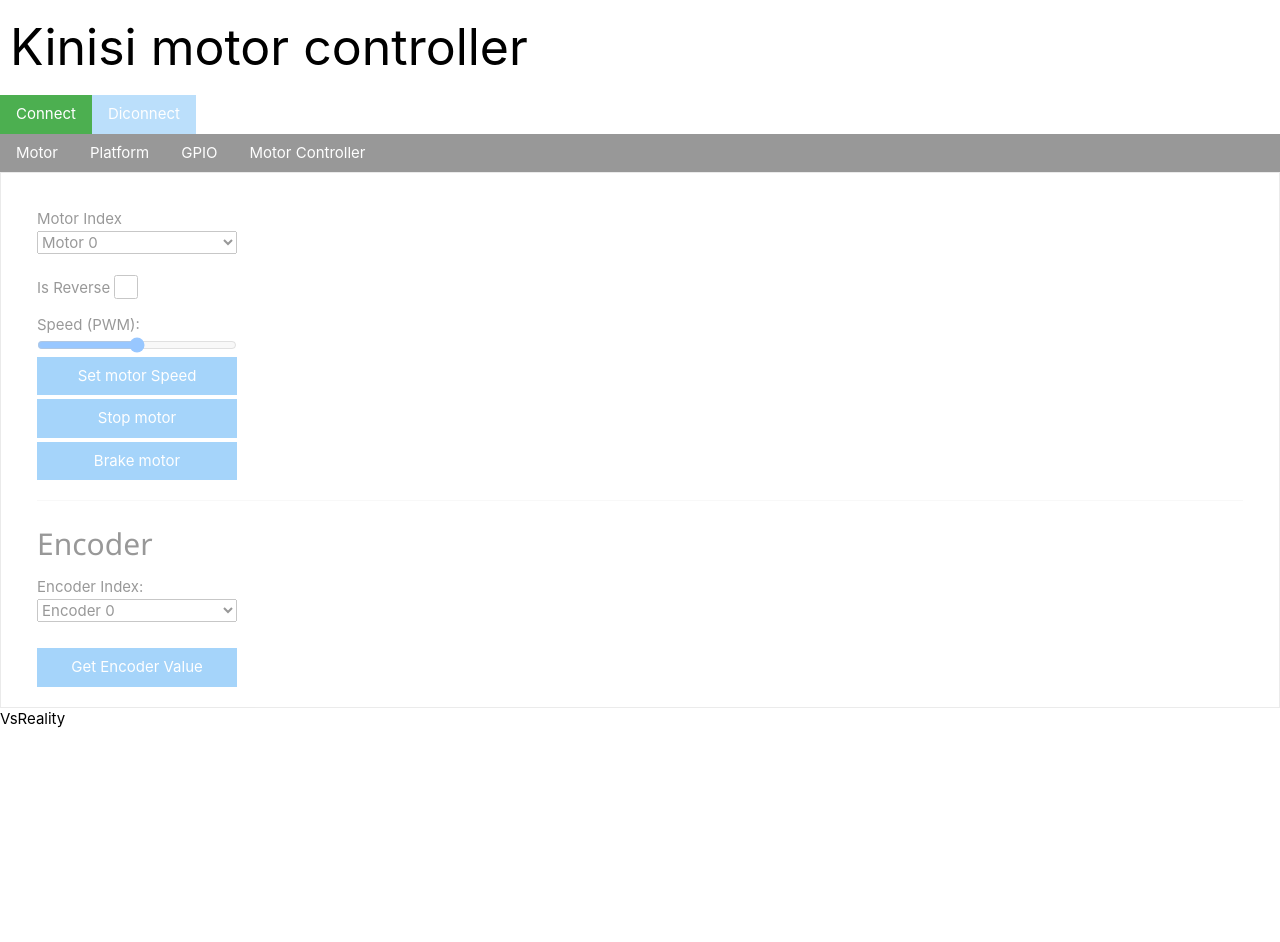
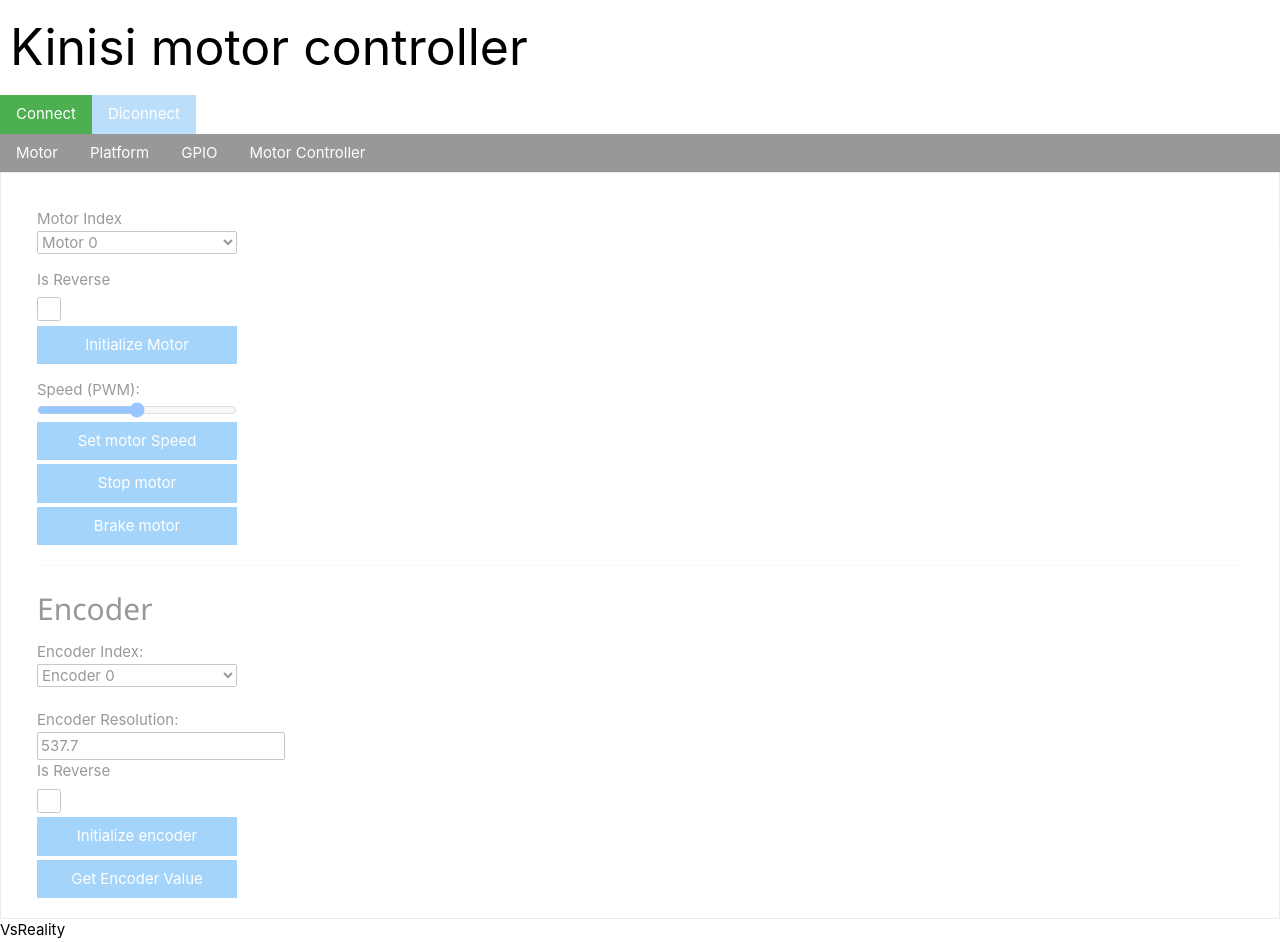
Before and after one commit to szolotykh/jskinisi, a React (Create React App) app: page / in a window 1280 px wide. Before the commit the page ends 800 px from the top, so only its background shows below. Built offline with nearby package versions, Linux system fonts and the light colour scheme.

Commit message:
Platform controllers changes (#4)
Add platform and motor velocity controllers

```diff
--- a/src/components/MotorTab/MotorTab.js
+++ b/src/components/MotorTab/MotorTab.js
@@ -6,17 +6,21 @@ function MotorTab(){
     const { controller } = useContext(ControllerContext);
 
     const [motorIndex, setMotorIndex] = useState('0');
-    const [isMotorReversed, setIsMotorReversed] = useState(false);
+    const [isMotorInitialized, setIsMotorInitialized] = useState([false, false, false, false]);
+    const [isMotorReversed, setIsMotorReversed] = useState([false, false, false, false]);
     const [motorSpeed, setMotorSpeed] = useState(0);
     const [encoderIndex, setEncoderIndex] = useState('0');
     const [encoderValue, setEncoderValue] = useState('');
+    const [encoderResolution, setEncoderResolution] = useState([537.7, 537.7, 537.7, 537.7]);
+    const [isEncoderInitialized, setIsEncoderInitialized] = useState([false, false, false, false]);
+    const [isEncoderReversed, setIsEncoderReversed] = useState([false, false, false, false]);
 
     const handleMotorIndexChange = (event) => {
         setMotorIndex(event.target.value);
     };
 
     const handleMotorReversedChange = (event) => {
-        setIsMotorReversed(event.target.checked);
+        setIsMotorReversed({ ...isMotorReversed, [motorIndex]: event.target.checked });
     };
 
     const handleMotorSpeedChange = (event) => {
@@ -27,11 +31,31 @@ function MotorTab(){
         setEncoderIndex(event.target.value);
     };
 
+    const handleEncoderReversedChange = (event) => {
+        setIsEncoderReversed({ ...isEncoderReversed, [encoderIndex]: event.target.checked });
+    }
+
+    const handleEncoderResolutionChange = (event) => {
+        setEncoderResolution({ ...encoderResolution, [encoderIndex]: event.target.value });
+    }
+
+    const initializeMotorFunction = async () => {
+        console.log(`Initializing motor ${motorIndex}`);
+        await controller.initialize_motor(motorIndex, isMotorReversed[motorIndex]);
+        setIsMotorInitialized({ ...isMotorInitialized, [motorIndex]: true });
+    }
+
+    const initializeEncoderFunction = async () => {
+        console.log(`Initializing encoder ${encoderIndex}, resolution: ${encoderResolution[encoderIndex]}, reverse: ${isEncoderReversed[encoderIndex]}`);
+        await controller.initialize_encoder(encoderIndex, encoderResolution[encoderIndex], isEncoderReversed[encoderIndex]);
+        setIsEncoderInitialized({ ...isEncoderInitialized, [encoderIndex]: true });
+    };
+
     // Simulated function for setting motor speed
     const setMotorSpeedFunction = async () => {
-        console.log(`Setting motor ${motorIndex} speed to ${motorSpeed}, reverse: ${isMotorReversed}`);
+        console.log(`Setting motor ${motorIndex} speed to ${motorSpeed}, reverse: ${isMotorReversed[motorIndex]}`);
 
-        await controller.initialize_motor(motorIndex, isMotorReversed);
+        await controller.initialize_motor(motorIndex, isMotorReversed[motorIndex]);
         await controller.set_motor_speed(motorIndex, motorSpeed);
     };
 
@@ -51,7 +75,6 @@ function MotorTab(){
 
     // Simulated function to get encoder value
     const getEncoderValueFunction = async () => {
-        await controller.initialize_encoder(encoderIndex);
         var value = await controller.get_encoder_value(encoderIndex);
         setEncoderValue(value);
         console.log(`Encoder ${encoderIndex} value: ${value}`);
@@ -71,7 +94,8 @@ function MotorTab(){
             </p>
             <p>
                 <label className='label-for-check'>Is Reverse </label>
-                <input type='checkbox' className='w3-check' checked={isMotorReversed} onChange={handleMotorReversedChange}/>
+                <input type='checkbox' className='w3-check' checked={isMotorReversed[motorIndex]} onChange={handleMotorReversedChange}/>
+                <button className='w3-button w3-blue' onClick={initializeMotorFunction}>Initialize Motor</button>
             </p>
             <p>
                 <label htmlFor='motorSpeed'>Speed (PWM):</label>
@@ -92,6 +116,11 @@ function MotorTab(){
                     <option value='2'>Encoder 2</option>
                     <option value='3'>Encoder 3</option>
                 </select><br/>
+                <label htmlFor='encoderResolution'>Encoder Resolution:</label>
+                <input type='number' value={encoderResolution[encoderIndex]} onChange={handleEncoderResolutionChange}/>
+                <label className='label-for-check'>Is Reverse </label>
+                <input type='checkbox' className='w3-check' checked={isEncoderReversed[encoderIndex]} onChange={handleEncoderReversedChange}/>
+                <button className='w3-button w3-blue' onClick={initializeEncoderFunction}>Initialize encoder</button>
                 <button className='w3-button w3-blue' onClick={getEncoderValueFunction}>Get Encoder Value</button>
                 <div id='encoderValue'>{encoderValue}</div>
             </div>
--- a/src/components/PlatfirmTab/PlatfirmTab.js
+++ b/src/components/PlatfirmTab/PlatfirmTab.js
@@ -3,7 +3,7 @@ import { ControllerContext } from '../../contexts/ControllerContext';
 import './PlatformTab.css';
 
 function PlatformTab() {
-    const { controller } = useContext(ControllerContext);
+    const { controller, isConnected} = useContext(ControllerContext);
 
     // States for platform type and settings
     const [platformType, setPlatformType] = useState('omni');
@@ -11,7 +11,27 @@ function PlatformTab() {
         mecanum: [false, false, false, false],
         omni: [false, false, false]
     });
+
+    // Mecanum platform properties
+    const [mecanumWheelDiameter, setMecanumWheelDiameter] = useState(0.1);
+    const [mecanumLength, setMecanumLength] = useState(0.5);
+    const [mecanumWidth, setMecanumWidth] = useState(0.5);
+
+    // Omni platform properties
+    const [omniWheelDiameter, setOmniWheelDiameter] = useState(0.1);
+    const [omniRadius, setOmniRadius] = useState(0.15);
+
+
     const [velocity, setVelocity] = useState({ x: 0, y: 0, t: 0 });
+
+    // States for PID settings
+    const [encoderResolution, setEncoderResolution] = useState('537.7');
+    const [kp, setKp] = useState('0.1');
+    const [ki, setKi] = useState('0');
+    const [kd, setKd] = useState('0');
+    const [integralLimit, setIntegralLimit] = useState('30');
+
+    const [velocityTarget, setVelocityTarget] = useState({ x: 0, y: 0, t: 0 });
 
     // Handlers for changes in form elements
     const handlePlatformTypeChange = (event) => {
@@ -25,17 +45,78 @@ function PlatformTab() {
         }));
     };
 
+    const handleMecanumWheelDiameterChange = (event) => {
+        setMecanumWheelDiameter(event.target.value);
+    };
+
+    const handleMecanumLengthChange = (event) => {
+        setMecanumLength(event.target.value);
+    };
+
+    const handleMecanumWidthChange = (event) => {
+        setMecanumWidth(event.target.value);
+    };
+
+    const handleOmniWheelDiameterChange = (event) => {
+        setOmniWheelDiameter(event.target.value);
+    };
+
+    const handleOmniRadiusChange = (event) => {
+        setOmniRadius(event.target.value);
+    };
+
     const handleVelocityChange = (axis) => (event) => {
         setVelocity(prevState => ({ ...prevState, [axis]: event.target.value }));
     };
+
+    const handleEncoderResolutionChange = (event) => {
+        setEncoderResolution(event.target.value);
+    };
+
+    const handleKpChange = (event) => {
+        setKp(event.target.value);
+    };
+
+    const handleKiChange = (event) => {
+        setKi(event.target.value);
+    };
+
+    const handleKdChange = (event) => {
+        setKd(event.target.value);
+    };
+
+    const handleVelocityTargetChange = (axis) => (event) => {
+        setVelocityTarget({ ...velocityTarget, [axis]: event.target.value });
+    };
+
+    const handleIntegralLimitChange = (event) => {
+        setIntegralLimit(event.target.value);
+    };
+
+    const initializePlatformController = async () => {
+        controller.set_platform_controller(kp, ki, kd, encoderResolution, integralLimit);
+    };
+
 
     // Handler for initializing the platform
     const initializePlatform = async (platform) => {
         console.log(`Initializing ${platform} platform with reversed motors: ${isReversed[platform]}`);
         if (platformType === 'mecanum'){
-            await controller.initialize_mecanum_platform(isReversed.mecanum[0], isReversed.mecanum[1], isReversed.mecanum[2], isReversed.mecanum[3]);
+            await controller.initialize_mecanum_platform(
+                isReversed.mecanum[0],
+                isReversed.mecanum[1],
+                isReversed.mecanum[2],
+                isReversed.mecanum[3],
+                mecanumLength,
+                mecanumWidth,
+                mecanumWheelDiameter);
         } else if (platformType === 'omni'){
-            await controller.initialize_omni_platform(isReversed.omni[0], isReversed.omni[1], isReversed.omni[2], 1, 1);
+            await controller.initialize_omni_platform(
+                isReversed.omni[0],
+                isReversed.omni[1],
+                isReversed.omni[2],
+                omniWheelDiameter,
+                omniRadius);
         }else{
             console.log("Invalid platform type");
         }
@@ -44,11 +125,18 @@ function PlatformTab() {
     // Handler for setting the platform velocity
     const setPlatformVelocity = async () => {
         console.log(`Setting platform velocity to X:${velocity.x}, Y:${velocity.y}, T:${velocity.t}`);
-        await controller.set_platform_velocity_input(velocity.x, velocity.y, velocity.t);
+        await controller.set_platform_velocity(velocity.x, velocity.y, velocity.t);
     };
 
+    const setVelocityTargetHandler = async () => {
+        console.log(`Setting platform velocity target to X:${velocityTarget.x}, Y:${velocityTarget.y}, T:${velocityTarget.t}`);
+        await controller.set_platform_target_velocity(velocityTarget.x, velocityTarget.y, velocityTarget.t);
+    }
+
     return (
-        <div id="tabPlatform" className="platform-tab controllerTab w3-panel">
+        <div id="tabPlatform" className="platform-tab controllerTab w3-row container">
+            <div className='w3-col m4 l2'>
+                <h2>Platform Settings</h2>
                 <label htmlFor="platformSelector">Platform:</label>
                 <select id="platformSelector" value={platformType} onChange={handlePlatformTypeChange}>
                     <option value="mecanum">Mecanum Platform</option>
@@ -63,7 +151,7 @@ function PlatformTab() {
                             {Array.from({ length: 4 }).map((_, index) => (
                                 <React.Fragment key={index}>
                                     <span className='span-check'>
-                                    <label htmlFor={`mecanumPlatformIsReverse${index}`}>{index} </label>
+                                        <label className="checkbox-label" htmlFor={`mecanumPlatformIsReverse${index}`}>{index} </label>
                                         <input
                                             type="checkbox"
                                             className='w3-check'
@@ -75,6 +163,12 @@ function PlatformTab() {
                                 </React.Fragment>
                             ))}
                         </div>
+                        <label htmlFor='mecanum_wheel_diameter'>Wheels Diameter (meters)</label>
+                        <input type='number' id='mecanum_wheel_diameter' value={mecanumWheelDiameter} onChange={handleMecanumWheelDiameterChange}/>
+                        <label htmlFor='mecanum_length'>Platform length (meters)</label>
+                        <input type='number' id='mecanum_length' value={mecanumLength} onChange={handleMecanumLengthChange}/>
+                        <label htmlFor='mecanum_width'>Platform width (meters)</label>
+                        <input type='number' id='mecanum_width' value={mecanumWidth} onChange={handleMecanumWidthChange}/>
                     <button className='w3-button w3-blue' onClick={() => initializePlatform('mecanum')}>Initialize</button><br/>
                     </div>
                 )}
@@ -87,7 +181,7 @@ function PlatformTab() {
                             {Array.from({ length: 3 }).map((_, index) => (
                                 <React.Fragment key={index}>
                                     <span className='span-check'>
-                                    <label htmlFor={`omniPlatformIsReverse${index}`}>{index} </label>
+                                        <label className="checkbox-label" htmlFor={`omniPlatformIsReverse${index}`}>{index} </label>
                                         <input
                                             type="checkbox"
                                             className='w3-check'
@@ -99,12 +193,16 @@ function PlatformTab() {
                                 </React.Fragment>
                             ))}
                         </div>
+                        <label htmlFor='omni_wheel_diameter'>Wheels Diameter (meters)</label>
+                        <input type='number' id='omni_wheel_diameter' value={omniWheelDiameter} onChange={handleOmniWheelDiameterChange}/>
+                        <label htmlFor='omni_radius'>Platform radius (meters)</label>
+                        <input type='number' id='omni_radius' value={omniRadius} onChange={handleOmniRadiusChange}/>
                         <button className='w3-button w3-blue' onClick={() => initializePlatform('omni')}>Initialize</button><br/>
                     </div>
                 )}
 
                 <div>
-                <label htmlFor="platformVelocityX">X</label>
+                    <label htmlFor="platformVelocityX">X [-100.0 to 100.0]</label>
                     <input
                         type="range"
                         min="-100"
@@ -114,7 +212,7 @@ function PlatformTab() {
                         id="platformVelocityX"
                         onChange={handleVelocityChange('x')}
                     />
-                <label htmlFor="platformVelocityY">Y</label>
+                    <label htmlFor="platformVelocityY">Y [-100.0 to 100.0]</label>
                     <input
                         type="range"
                         min="-100"
@@ -124,7 +222,7 @@ function PlatformTab() {
                         id="platformVelocityY"
                         onChange={handleVelocityChange('y')}
                     />
-                <label htmlFor="platformVelocityT">T</label>
+                    <label htmlFor="platformVelocityT">T [-100.0 to 100.0]</label>
                     <input
                         type="range"
                         min="-100"
@@ -134,7 +232,31 @@ function PlatformTab() {
                         id="platformVelocityT"
                         onChange={handleVelocityChange('t')}
                     />
-                <button className='w3-button w3-blue' onClick={setPlatformVelocity}>Set Platform Velocity</button><br/>
+                    <button className='w3-button w3-blue' onClick={setPlatformVelocity}>Set Platform Velocity</button>
+                </div>
+            </div>
+            <div className='w3-col m4 l2'>
+                <h2>Controller Settings</h2>
+                <label htmlFor='encoderResolution'>Encoder Resolution (tickes/second):</label>
+                <input type='text' id='encoderResolution' value={encoderResolution} onChange={handleEncoderResolutionChange}/>
+                <label htmlFor='kp'>Kp:</label>
+                <input type='text' id='kp' value={kp} onChange={handleKpChange}/>
+                <label htmlFor='ki'>Ki:</label>
+                <input type='text' id='ki' value={ki} onChange={handleKiChange}/>
+                <label htmlFor='kd'>Kd:</label>
+                <input type='text' id='kd' value={kd} onChange={handleKdChange}/>
+                <label htmlFor='integralLimit'>Integral Limit:</label>
+                <input type='text' id='integralLimit' value={integralLimit} onChange={handleIntegralLimitChange}/>
+                <button className='w3-button w3-blue' onClick={initializePlatformController}>Initialize Platform Controller</button>
+
+                <label htmlFor="platformVelocityTargetX">X (m/s)</label>
+                <input type="number" id="platformVelocityTargetX" step={0.1} value={velocityTarget.x} onChange={handleVelocityTargetChange('x')}/>
+                <label htmlFor="platformVelocityTargetY">Y (m/s)</label>
+                <input type="number" id="platformVelocityTargetY" step={0.1} value={velocityTarget.y} onChange={handleVelocityTargetChange('y')}/>
+                <label htmlFor="platformVelocityTargetT">T (radian/s)</label>
+                <input type="number" id="platformVelocityTargetT" step={0.1} value={velocityTarget.t} onChange={handleVelocityTargetChange('t')}/>
+
+                <button className='w3-button w3-blue' onClick={setVelocityTargetHandler}>Set Platform Velocity Target</button>
             </div>
         </div>
     );
--- a/src/components/PlatfirmTab/PlatformTab.css
+++ b/src/components/PlatfirmTab/PlatformTab.css
@@ -18,3 +18,21 @@
 {
     margin-right: 15px;
 }
+
+label{
+    display: block;
+}
+
+input[type=number] {
+    display: block;
+}
+
+input[type=checkbox]{
+    display: inline;
+}
+
+/* Label for the checkbox */
+.checkbox-label{
+    display: inline;
+    margin-left: 5px;
+}
```
Also changed, not shown: src/commands/kinisi_commands.js (+13 -8 lines). Lines whose indentation alone changed are shown as unchanged.
